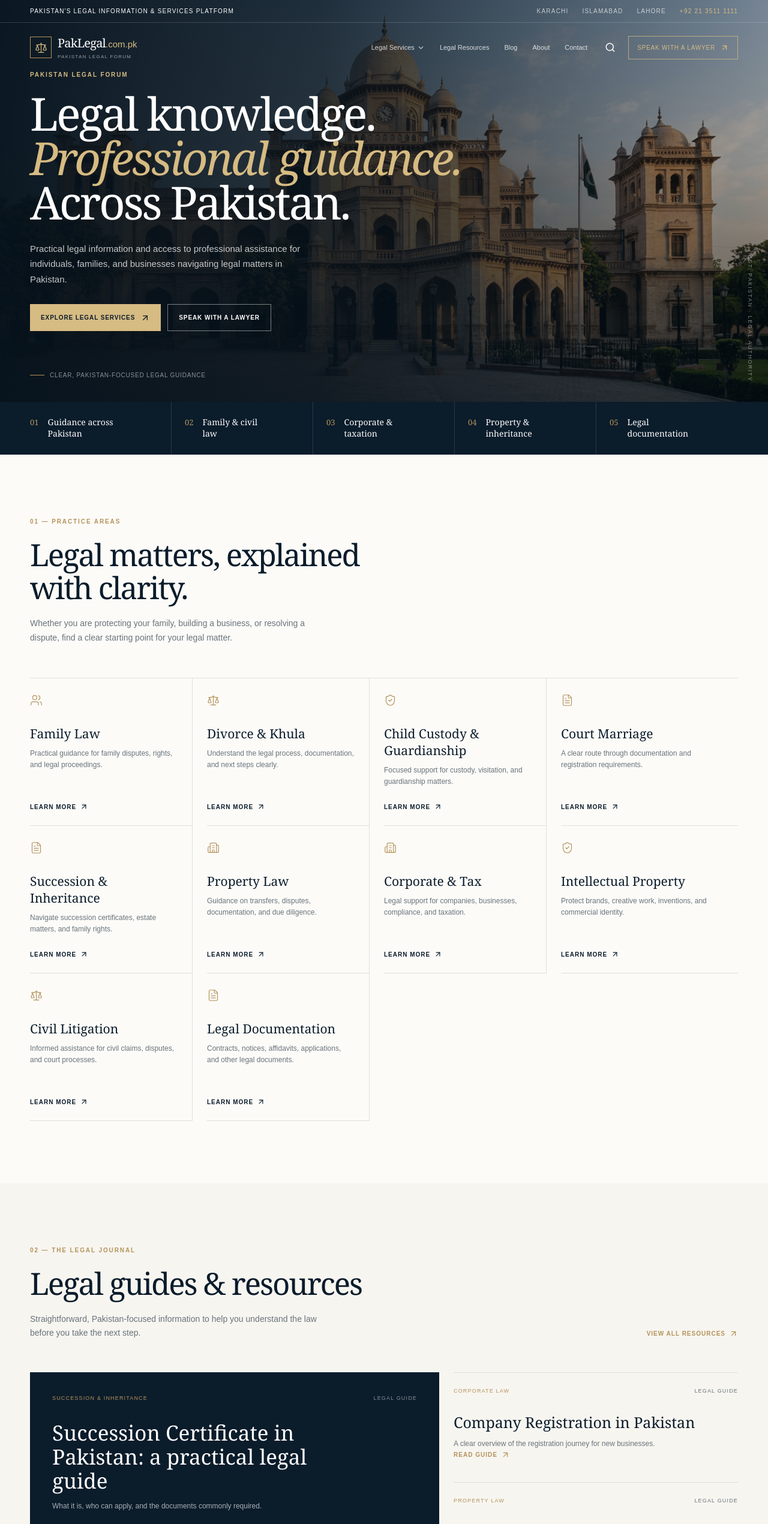
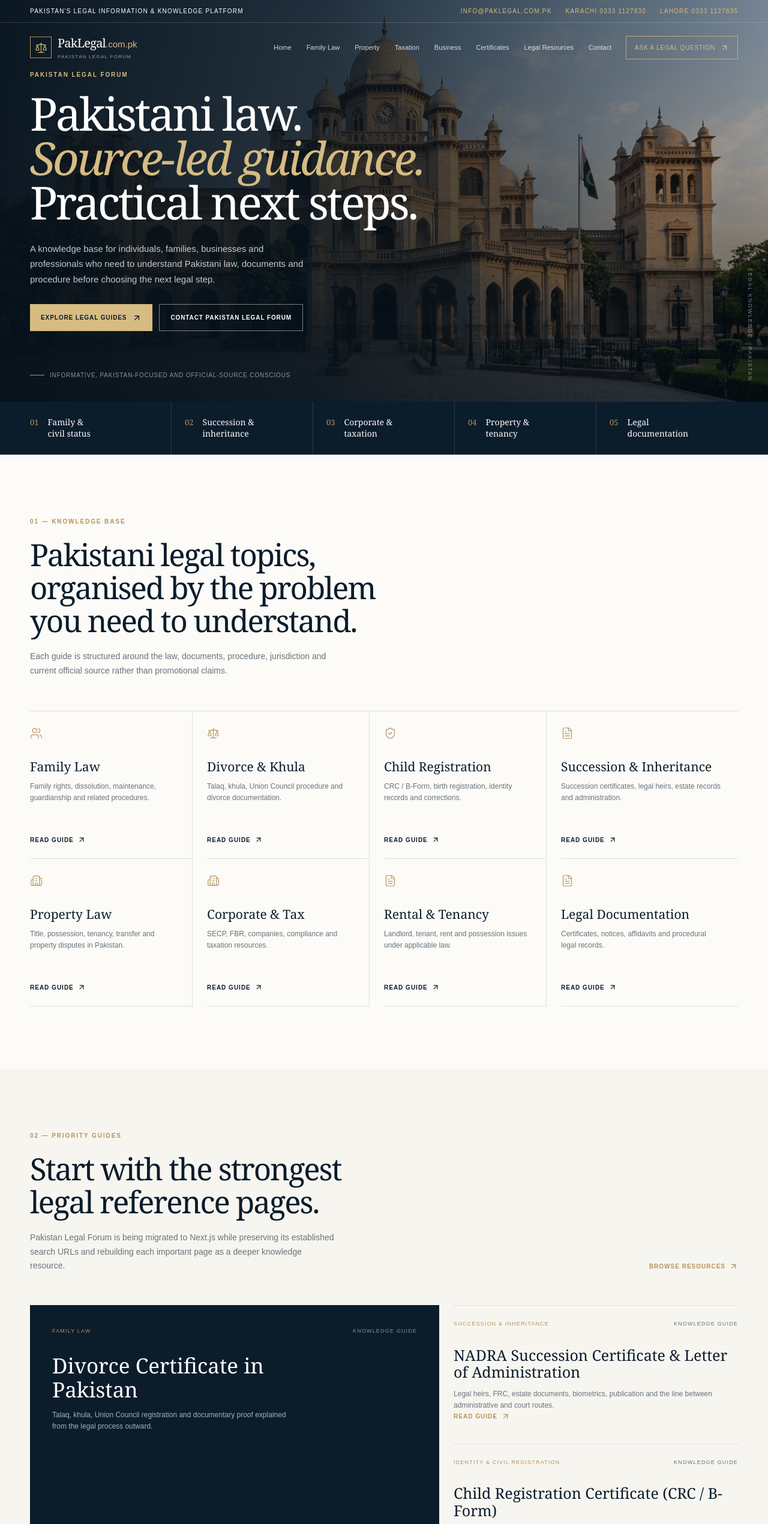
Before and after one commit to taxocrate-pk/Pakistan-Legal-forum, a Next.js app: page / in a window 1280 px wide. Shown: the top 2541 px of the page at 60% size. Built offline with nearby package versions, Linux system fonts and the light colour scheme.

Commit message:
Connect premium homepage to real PakLegal routes and contacts

```diff
--- a/app/page.jsx
+++ b/app/page.jsx
@@ -1,69 +1,86 @@
 import Image from 'next/image'
-import { ArrowUpRight, ChevronDown, Search, Scale, ShieldCheck, FileText, Building2, Users, MapPin, Menu, MessageCircle } from 'lucide-react'
+import Link from 'next/link'
+import { ArrowUpRight, Building2, FileText, MapPin, Scale, ShieldCheck, Users } from 'lucide-react'
+import { ConsultationBand, SiteFooter, SiteHeader } from '@/components/site-shell'
 
 const services = [
-  ['Family Law', 'Practical guidance for family disputes, rights, and legal proceedings.', Users],
-  ['Divorce & Khula', 'Understand the legal process, documentation, and next steps clearly.', Scale],
-  ['Child Custody & Guardianship', 'Focused support for custody, visitation, and guardianship matters.', ShieldCheck],
-  ['Court Marriage', 'A clear route through documentation and registration requirements.', FileText],
-  ['Succession & Inheritance', 'Navigate succession certificates, estate matters, and family rights.', FileText],
-  ['Property Law', 'Guidance on transfers, disputes, documentation, and due diligence.', Building2],
-  ['Corporate & Tax', 'Legal support for companies, businesses, compliance, and taxation.', Building2],
-  ['Intellectual Property', 'Protect brands, creative work, inventions, and commercial identity.', ShieldCheck],
-  ['Civil Litigation', 'Informed assistance for civil claims, disputes, and court processes.', Scale],
-  ['Legal Documentation', 'Contracts, notices, affidavits, applications, and other legal documents.', FileText],
+  ['Family Law', 'Family rights, dissolution, maintenance, guardianship and related procedures.', Users, '/family-law-in-pakistan/'],
+  ['Divorce & Khula', 'Talaq, khula, Union Council procedure and divorce documentation.', Scale, '/divorce-certificate/'],
+  ['Child Registration', 'CRC / B-Form, birth registration, identity records and corrections.', ShieldCheck, '/child-registration-certificate-crc/'],
+  ['Succession & Inheritance', 'Succession certificates, legal heirs, estate records and administration.', FileText, '/nadra-succession-certificate-nadra-letter-of-administration-succession-certificate-for-legal-heirs/'],
+  ['Property Law', 'Title, possession, tenancy, transfer and property disputes in Pakistan.', Building2, '/pakistani-property-law/'],
+  ['Corporate & Tax', 'SECP, FBR, companies, compliance and taxation resources.', Building2, '/secp-company-registration-in-pakistan/'],
+  ['Rental & Tenancy', 'Landlord, tenant, rent and possession issues under applicable law.', FileText, '/rental-and-tenancy-law/'],
+  ['Legal Documentation', 'Certificates, notices, affidavits and procedural legal records.', FileText, '/blogs/'],
 ]
 
 const guides = [
-  ['SUCCESSION & INHERITANCE', 'Succession Certificate in Pakistan: a practical legal guide', 'What it is, who can apply, and the documents commonly required.'],
-  ['CORPORATE LAW', 'Company Registration in Pakistan', 'A clear overview of the registration journey for new businesses.'],
-  ['PROPERTY LAW', 'Property Transfer & Documentation', 'Important considerations before buying, selling, or transferring property.'],
+  {
+    category: 'FAMILY LAW',
+    title: 'Divorce Certificate in Pakistan',
+    copy: 'Talaq, khula, Union Council registration and documentary proof explained from the legal process outward.',
+    href: '/divorce-certificate/',
+  },
+  {
+    category: 'SUCCESSION & INHERITANCE',
+    title: 'NADRA Succession Certificate & Letter of Administration',
+    copy: 'Legal heirs, FRC, estate documents, biometrics, publication and the line between administrative and court routes.',
+    href: '/nadra-succession-certificate-nadra-letter-of-administration-succession-certificate-for-legal-heirs/',
+  },
+  {
+    category: 'IDENTITY & CIVIL REGISTRATION',
+    title: 'Child Registration Certificate (CRC / B-Form)',
+    copy: 'Birth registration, NADRA identity requirements, age-based biometrics and correction of record mismatches.',
+    href: '/child-registration-certificate-crc/',
+  },
 ]
 
 const cities = ['Karachi', 'Islamabad', 'Rawalpindi', 'Lahore', 'Faisalabad', 'Hyderabad']
 
-function SectionIntro({ eyebrow, title, children, light = false }) {
-  return <div className={`section-intro ${light ? 'section-intro-light' : ''}`}><p className="eyebrow">{eyebrow}</p><h2>{title}</h2>{children && <p className="intro-copy">{children}</p>}</div>
+function SectionIntro({ eyebrow, title, children }) {
+  return <div className="section-intro"><p className="eyebrow">{eyebrow}</p><h2>{title}</h2>{children && <p className="intro-copy">{children}</p>}</div>
 }
 
-function Header() {
-  return <header className="site-header">
-    <div className="utility"><div className="container utility-inner"><span>Pakistan&apos;s Legal Information &amp; Services Platform</span><div className="utility-links"><span>Karachi</span><span>Islamabad</span><span>Lahore</span><a href="tel:+922135111111">+92 21 3511 1111</a></div></div></div>
-    <div className="container nav-wrap">
-      <a className="brand" href="#top" aria-label="PakLegal home"><span className="brand-mark"><Scale size={21} strokeWidth={1.4} /></span><span><strong>PakLegal</strong><small>.com.pk</small><em>Pakistan Legal Forum</em></span></a>
-      <nav className="desktop-nav" aria-label="Main navigation"><a href="#services">Legal Services <ChevronDown size={13} /></a><a href="#guides">Legal Resources</a><a href="#guides">Blog</a><a href="#why">About</a><a href="#contact">Contact</a></nav>
-      <div className="nav-actions"><button className="icon-button" aria-label="Search"><Search size={18} /></button><a className="nav-cta" href="#contact">Speak with a Lawyer <ArrowUpRight size={15} /></a><button className="mobile-menu" aria-label="Open menu"><Menu size={21} /></button></div>
-    </div>
-  </header>
+function ServiceCard({ item }) {
+  const [title, copy, Icon, href] = item
+  return <Link className="service-card" href={href}><span className="card-icon"><Icon size={21} strokeWidth={1.35} /></span><h3>{title}</h3><p>{copy}</p><span className="learn">Read guide <ArrowUpRight size={14} /></span></Link>
 }
 
-function ServiceCard({ item }) { const [title, copy, Icon] = item; return <a className="service-card" href="#contact"><span className="card-icon"><Icon size={21} strokeWidth={1.35} /></span><h3>{title}</h3><p>{copy}</p><span className="learn">Learn more <ArrowUpRight size={14} /></span></a> }
-
-function ArticleCard({ item, featured = false }) { return <article className={`article-card ${featured ? 'article-featured' : ''}`}><div className="article-meta"><span>{item[0]}</span><span>Legal guide</span></div><h3>{item[1]}</h3><p>{item[2]}</p><a href="#guides">Read guide <ArrowUpRight size={15} /></a></article> }
+function ArticleCard({ item, featured = false }) {
+  return <article className={`article-card ${featured ? 'article-featured' : ''}`}><div className="article-meta"><span>{item.category}</span><span>Knowledge guide</span></div><h3>{item.title}</h3><p>{item.copy}</p><Link href={item.href}>Read guide <ArrowUpRight size={15} /></Link></article>
+}
 
 export default function Page() {
-  return <main id="top"><Header />
-    <section className="hero"><div className="hero-image"><Image src="/paklegal-court.png" alt="Historic courthouse architecture in Pakistan" fill priority sizes="100vw" /></div><div className="hero-overlay" /><div className="container hero-content"><p className="eyebrow hero-eyebrow">Pakistan Legal Forum</p><h1>Legal knowledge.<br /><i>Professional guidance.</i><br />Across Pakistan.</h1><p className="hero-copy">Practical legal information and access to professional assistance for individuals, families, and businesses navigating legal matters in Pakistan.</p><div className="hero-actions"><a className="button button-gold" href="#services">Explore legal services <ArrowUpRight size={16} /></a><a className="button button-outline-light" href="#contact">Speak with a lawyer</a></div><p className="hero-note"><span /> Clear, Pakistan-focused legal guidance</p></div><div className="hero-side-label">EST. PAKISTAN <span>·</span> LEGAL AUTHORITY</div></section>
+  return <main id="top">
+    <SiteHeader />
 
-    <section className="trust-strip"><div className="container trust-grid"><div><span className="trust-number">01</span><strong>Guidance across<br />Pakistan</strong></div><div><span className="trust-number">02</span><strong>Family &amp; civil<br />law</strong></div><div><span className="trust-number">03</span><strong>Corporate &amp;<br />taxation</strong></div><div><span className="trust-number">04</span><strong>Property &amp;<br />inheritance</strong></div><div><span className="trust-number">05</span><strong>Legal<br />documentation</strong></div></div></section>
+    <section className="hero">
+      <div className="hero-image"><Image src="/paklegal-court.png" alt="Courthouse architecture representing Pakistan legal information" fill priority sizes="100vw" /></div>
+      <div className="hero-overlay" />
+      <div className="container hero-content">
+        <p className="eyebrow hero-eyebrow">Pakistan Legal Forum</p>
+        <h1>Pakistani law.<br /><i>Source-led guidance.</i><br />Practical next steps.</h1>
+        <p className="hero-copy">A knowledge base for individuals, families, businesses and professionals who need to understand Pakistani law, documents and procedure before choosing the next legal step.</p>
+        <div className="hero-actions"><a className="button button-gold" href="#knowledge-base">Explore legal guides <ArrowUpRight size={16} /></a><Link className="button button-outline-light" href="/contact-us/">Contact Pakistan Legal Forum</Link></div>
+        <p className="hero-note"><span /> Informative, Pakistan-focused and official-source conscious</p>
+      </div>
+      <div className="hero-side-label">LEGAL KNOWLEDGE <span>·</span> PAKISTAN</div>
+    </section>
 
-    <section className="section services-section" id="services"><div className="container"><SectionIntro eyebrow="01 — Practice areas" title="Legal matters, explained with clarity." children="Whether you are protecting your family, building a business, or resolving a dispute, find a clear starting point for your legal matter." /><div className="service-grid">{services.map((item) => <ServiceCard key={item[0]} item={item} />)}</div></div></section>
+    <section className="trust-strip"><div className="container trust-grid"><div><span className="trust-number">01</span><strong>Family &amp;<br />civil status</strong></div><div><span className="trust-number">02</span><strong>Succession &amp;<br />inheritance</strong></div><div><span className="trust-number">03</span><strong>Corporate &amp;<br />taxation</strong></div><div><span className="trust-number">04</span><strong>Property &amp;<br />tenancy</strong></div><div><span className="trust-number">05</span><strong>Legal<br />documentation</strong></div></div></section>
 
-    <section className="section guides-section" id="guides"><div className="container"><div className="section-heading-row"><SectionIntro eyebrow="02 — The legal journal" title="Legal guides & resources" children="Straightforward, Pakistan-focused information to help you understand the law before you take the next step." /><a className="text-link" href="#guides">View all resources <ArrowUpRight size={15} /></a></div><div className="articles-grid"><ArticleCard item={guides[0]} featured /><div className="article-stack"><ArticleCard item={guides[1]} /><ArticleCard item={guides[2]} /></div></div></div></section>
+    <section className="section services-section" id="knowledge-base"><div className="container"><SectionIntro eyebrow="01 — Knowledge base" title="Pakistani legal topics, organised by the problem you need to understand.">Each guide is structured around the law, documents, procedure, jurisdiction and current official source rather than promotional claims.</SectionIntro><div className="service-grid">{services.map((item) => <ServiceCard key={item[0]} item={item} />)}</div></div></section>
 
-    <section className="why-section" id="why"><div className="container why-grid"><div className="why-statement"><p className="eyebrow">03 — Why PakLegal</p><h2>A more informed way to approach the law.</h2><p>Legal matters are often complicated before they ever reach a courtroom. PakLegal brings practical information and professional direction together, so you can understand your options with confidence.</p><a className="text-link text-link-light" href="#contact">Discover PakLegal <ArrowUpRight size={15} /></a></div><div className="why-list"><div><span>01</span><h3>Practical legal information</h3><p>Clear explanations of procedures, documents, and important considerations.</p></div><div><span>02</span><h3>Pakistan-focused guidance</h3><p>Content shaped around the laws, courts, and processes that apply locally.</p></div><div><span>03</span><h3>Professional direction</h3><p>Connect with experienced professionals when your matter needs a deeper review.</p></div></div></div></section>
+    <section className="section guides-section"><div className="container"><div className="section-heading-row"><SectionIntro eyebrow="02 — Priority guides" title="Start with the strongest legal reference pages.">Pakistan Legal Forum is being migrated to Next.js while preserving its established search URLs and rebuilding each important page as a deeper knowledge resource.</SectionIntro><Link className="text-link" href="/blogs/">Browse resources <ArrowUpRight size={15} /></Link></div><div className="articles-grid"><ArticleCard item={guides[0]} featured /><div className="article-stack"><ArticleCard item={guides[1]} /><ArticleCard item={guides[2]} /></div></div></div></section>
 
-    <section className="section locations-section"><div className="container"><SectionIntro eyebrow="04 — Nationwide assistance" title="A legal resource for every region." children="Access reliable information and professional legal assistance in the cities that shape Pakistan." /><div className="city-grid">{cities.map((city, i) => <a href="#contact" className="city-card" key={city}><span>0{i + 1}</span><h3>{city}</h3><MapPin size={17} /></a>)}</div></div></section>
+    <section className="why-section"><div className="container why-grid"><div className="why-statement"><p className="eyebrow">03 — Editorial approach</p><h2>Understand the legal status before acting on the procedure.</h2><p>PakLegal separates statutes, rules, administrative practice and professional guidance. Current laws and official authority pages are checked before time-sensitive procedures, fees or requirements are described as current.</p><Link className="text-link text-link-light" href="/about-us/">About Pakistan Legal Forum <ArrowUpRight size={15} /></Link></div><div className="why-list"><div><span>01</span><h3>One page, one primary legal intent</h3><p>Overlapping pages are consolidated or differentiated so readers and search engines can identify the correct legal topic.</p></div><div><span>02</span><h3>Documents and jurisdiction matter</h3><p>Legal answers are connected to the actual record, authority, place and date rather than generic promises.</p></div><div><span>03</span><h3>Specialist resources where needed</h3><p>Readers can move to established Qanoon Group, Qanoon House, Advocates, Right Law and Taxocrate resources when deeper specialist help is appropriate.</p></div></div></div></section>
 
-    <section className="consultation" id="contact"><div className="container consultation-inner"><div><p className="eyebrow">Start with a conversation</p><h2>Need legal guidance?</h2><p>Discuss your legal matter with an experienced professional and understand the appropriate legal route before taking the next step.</p></div><div className="consultation-actions"><a className="button button-gold" href="mailto:consult@paklegal.com.pk">Request consultation <ArrowUpRight size={16} /></a><a className="button button-outline-light" href="https://wa.me/923001111111"><MessageCircle size={16} /> WhatsApp</a></div></div></section>
+    <section className="section locations-section"><div className="container"><SectionIntro eyebrow="04 — Pakistan-wide context" title="Legal information across major cities.">Federal law may apply nationally, while local government, provincial law, court jurisdiction and administrative practice can change the procedure from one place to another.</SectionIntro><div className="city-grid">{cities.map((city, i) => <Link href="/contact-us/" className="city-card" key={city}><span>0{i + 1}</span><h3>{city}</h3><MapPin size={17} /></Link>)}</div></div></section>
 
-    <section className="section latest-section"><div className="container"><div className="section-heading-row"><SectionIntro eyebrow="05 — Latest insights" title="From the legal desk" /><a className="text-link" href="#guides">Read the journal <ArrowUpRight size={15} /></a></div><div className="latest-grid">{guides.map((item) => <ArticleCard item={item} key={item[1]} />)}</div></div></section>
+    <ConsultationBand />
 
-    <footer className="site-footer"><div className="container footer-grid"><div className="footer-brand"><a className="brand brand-footer" href="#top"><span className="brand-mark"><Scale size={21} strokeWidth={1.4} /></span><span><strong>PakLegal</strong><small>.com.pk</small><em>Pakistan Legal Forum</em></span></a><p>A trusted legal information and professional services platform for Pakistan.</p></div><div><h4>Legal services</h4><a href="#services">Family law</a><a href="#services">Property law</a><a href="#services">Corporate &amp; tax</a><a href="#services">Legal documentation</a></div><div><h4>Resources</h4><a href="#guides">Legal guides</a><a href="#guides">Legal journal</a><a href="#guides">FAQs</a><a href="#why">About PakLegal</a></div><div><h4>Major cities</h4>{cities.slice(0, 4).map((city) => <a href="#contact" key={city}>{city}</a>)}</div><div><h4>Contact</h4><a href="mailto:consult@paklegal.com.pk">consult@paklegal.com.pk</a><a href="tel:+922135111111">+92 21 3511 1111</a><span className="footer-note">Mon — Sat<br />9:00 am — 6:00 pm</span></div></div><div className="container footer-bottom"><span>© 2026 PakLegal.com.pk. All rights reserved.</span><div><a href="#top">Privacy</a><a href="#top">Disclaimer</a><a href="#top">Terms</a><a href="#top">Sitemap</a></div></div></footer>
+    <section className="section latest-section"><div className="container"><div className="section-heading-row"><SectionIntro eyebrow="05 — Legal desk" title="Recently rebuilt knowledge guides" /><Link className="text-link" href="/blogs/">See all topics <ArrowUpRight size={15} /></Link></div><div className="latest-grid">{guides.map((item) => <ArticleCard item={item} key={item.href} />)}</div></div></section>
+
+    <SiteFooter />
   </main>
 }
-
-// Reusable interior-page patterns can compose SectionIntro, ArticleCard, ServiceCard, and the consultation CTA above.
-// They are intentionally content-first so long-form legal pages can add breadcrumbs, TOCs, FAQs, and related links without changing the visual system.
-
-export { Header, SectionIntro, ServiceCard, ArticleCard }
```
